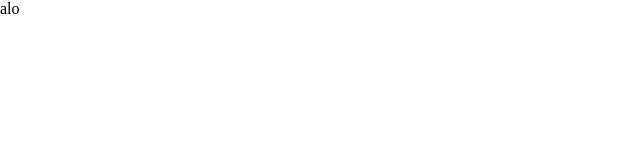
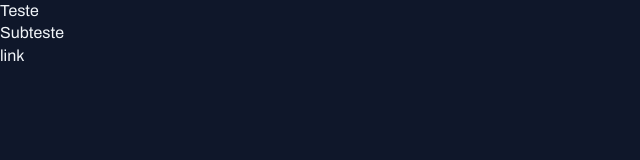
Before and after one commit to brunomaia08/Portal_not-cias, a plain HTML site: page index.html in a window 1280 px wide. Shown: the whole page, without its empty margins (0-640 px from the left). Drawn offline with Linux system fonts and the light colour scheme; files that its build step writes are made by us from their sources; files whose address does not match are found by name.

Commit message:
aplicando fontes no projeto

```diff
--- a/index.html
+++ b/index.html
@@ -1,13 +1,21 @@
 <!DOCTYPE html>
 <html lang="pt-BR">
 <head>
+  <link rel="preconnect" href="https://fonts.googleapis.com">
+  <link rel="preconnect" href="https://fonts.gstatic.com" crossorigin>
+
+
   <meta charset="UTF-8">
   <meta name="viewport" content="width=device-width, initial-scale=1.0">
   <title>Portal de notícias</title>
- <link rel="stylesheet" href="style/index.css">
+ <link rel="stylesheet" href="styles/index.css">
+
+ <link href="https://fonts.googleapis.com/css2?family=Archivo:ital,wght@0,100..900;1,100..900&display=swap" rel="stylesheet">
 </head>
 <body>
-  alo
+  <h1>Teste</h1>
+  <h2>Subteste</h2>
+  <a href="#">link</a>
 
 </body>
 </html>
--- a/styles/global.css
+++ b/styles/global.css
@@ -5,16 +5,38 @@
 
 }
 
-root {
+:root {
   --brand-color-light: #60A5FA;
   --brand-color-dark: #1D4ED8;
   --bg-color: #0F172A;
   --stroke-color: #1E293B;
   --text-color-primary: #F1F5F9;
   --text-color-secondary: #CBD5E1;
+
+  --font-family: 'Archivo', sans-serif;
+  --h1: 800 24px/135% var(--font-family);
+  --h2: 800 16px/140% var(--font-family);
+  --h3: 800 14px/140% var(--font-family);
+  --text-span: 600 14px/145% var(--font-family);
+  --text: 400 16px/140% var(--font-family);
+  --text-sm: 400 14px/160% var(--font-family);
 }
 
 body {
+  font: var(--text);
   color: var(--text-color-primary);
   background-color: var(--bg-color);
 }
+
+a {
+  text-decoration: none;
+  color: inherit;
+}
+
+a:hover {
+  color: var(--brand-color-light);
+}
+
+h1, h2, h3 {
+  font: inherit;
+}
```
